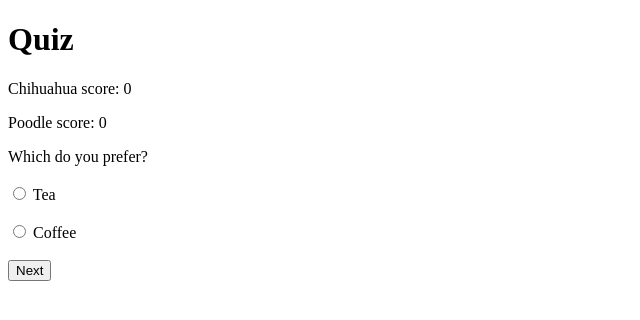
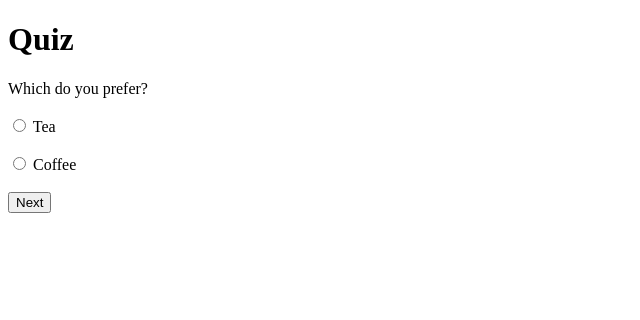
Before and after one commit to carouselcat/Quiz, a Flask app: page /quiz/ in a window 1280 px wide. Shown: the top 320 px of the page, without its empty margins (0-640 px from the left). Run offline with Flask 3, Linux system fonts and the light colour scheme.

Commit message:
Hide score
quiz score visibility removed

```diff
--- a/templates/quiz.html
+++ b/templates/quiz.html
@@ -2,9 +2,6 @@
 
   {% block content %}
     <p>
-      <p>Chihuahua score: {{ score[0] }} </p>
-      <p>Poodle score: {{ score[1] }} </p>
-
       <form method="GET" action="{{ url_for("answer_get") }}">
         <h12>{{ title }}</h2><br><br>
         <input type="radio" id="option1" name="quiz_form" value="{{value1}}">
```
